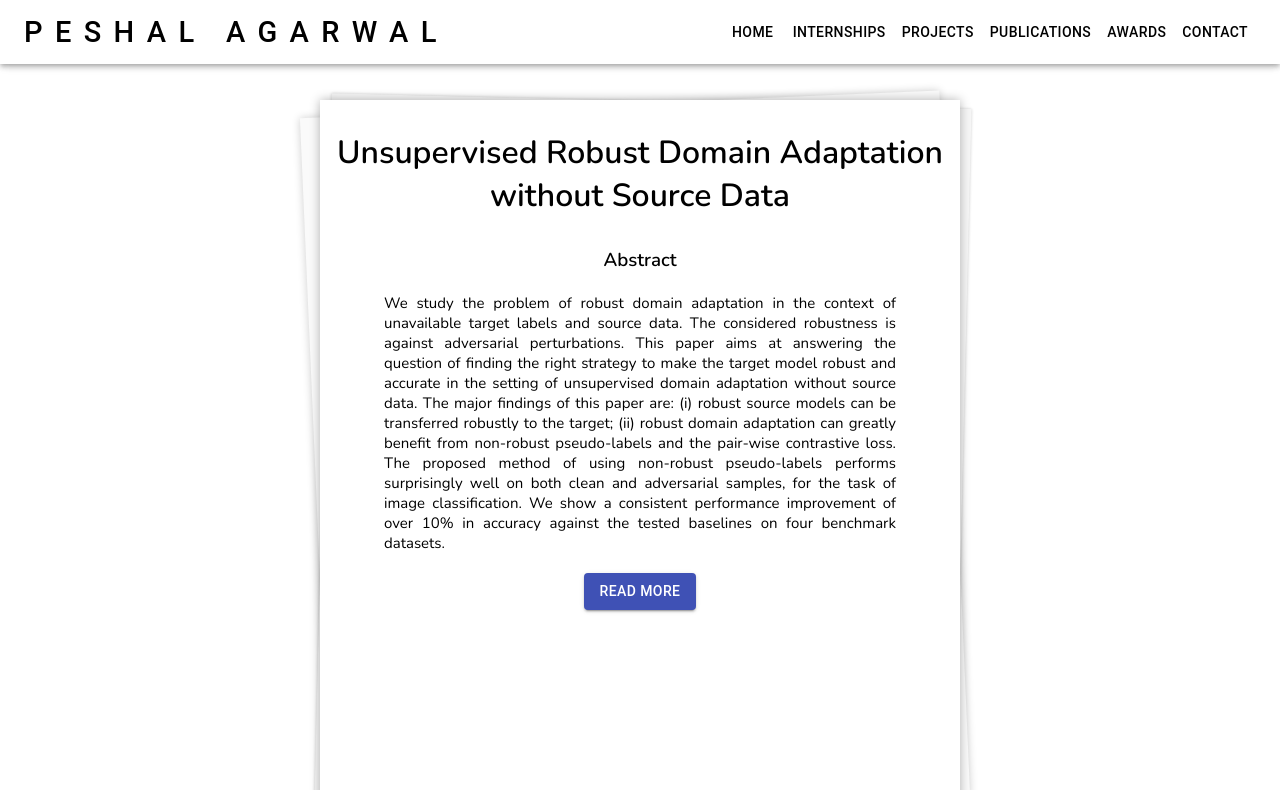
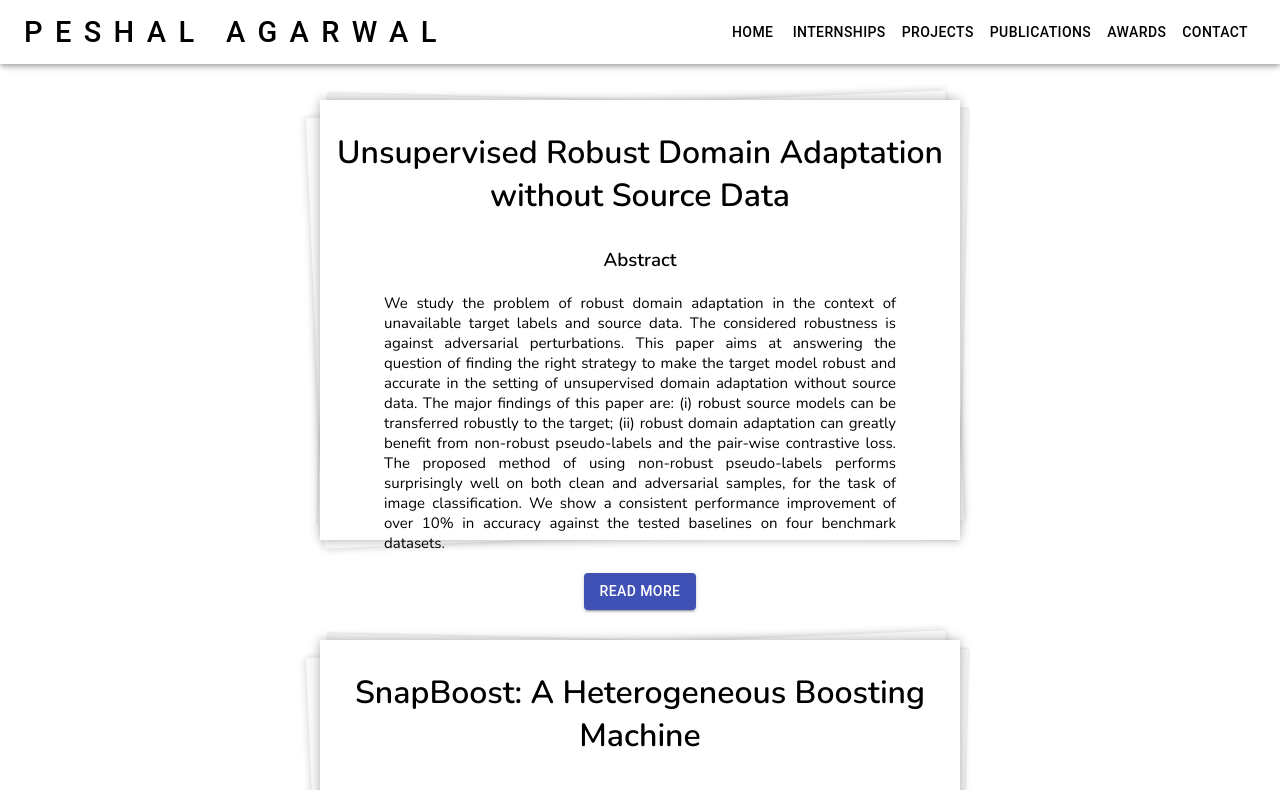
Before and after one commit to agpeshal/agpeshal.github.io, a Next.js app: page /publications in a window 1280 px wide. Shown: the top 790 px of the page. Built offline with nearby package versions, Linux system fonts and the light colour scheme.

Commit message:
reduce publication box size

```diff
--- a/styles/Publications.module.css
+++ b/styles/Publications.module.css
@@ -1,7 +1,7 @@
 .publications {
   max-width: 50vw;
   padding: 10px;
-  height: 90vh;
+  height: 55vh;
   margin: 0 auto;
   margin-top: 100px;
   text-align: center;
```
